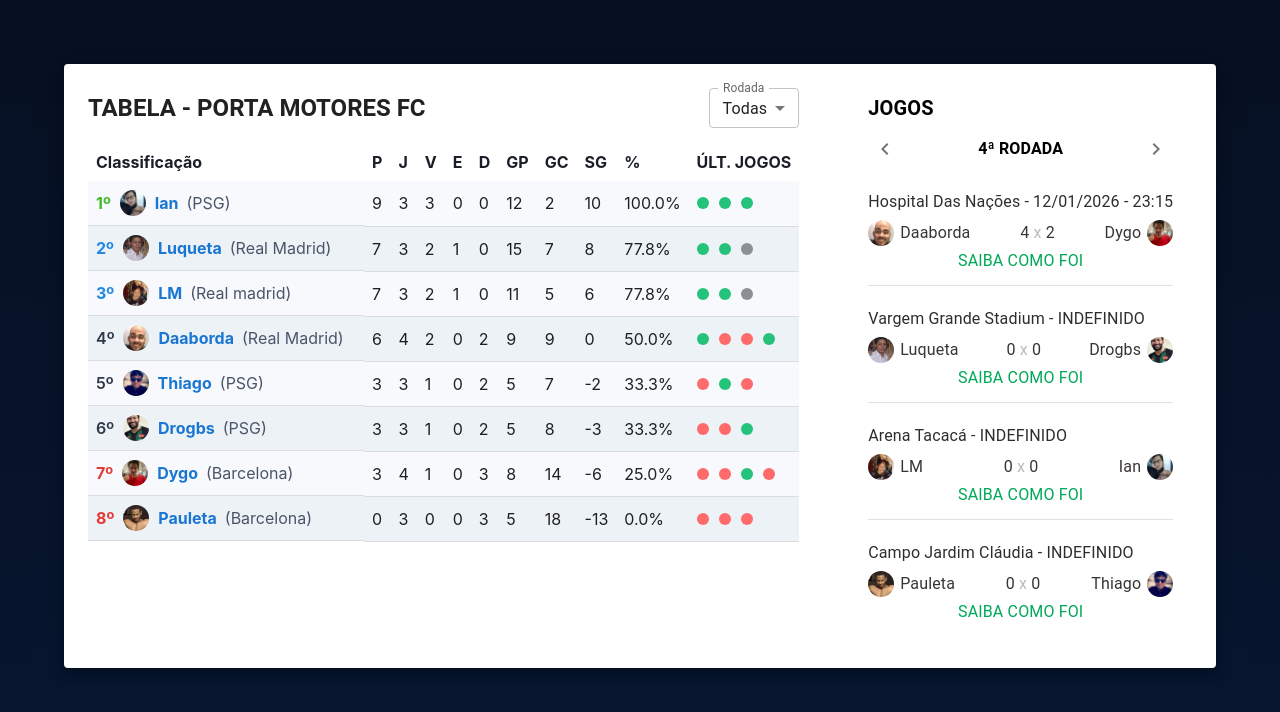
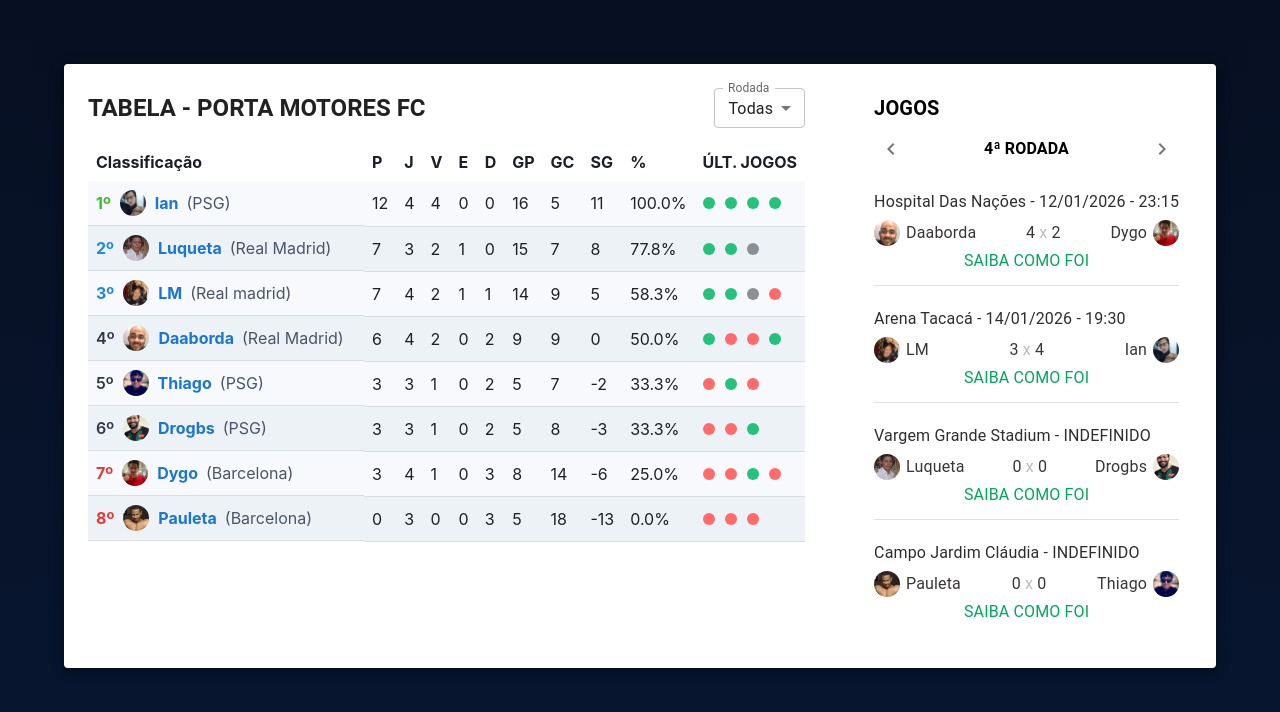
Before and after one commit to Lucasds98/eafc-portal-motores, a React (Vite) app: page / in a window 1280 px wide. Shown: the top 712 px of the page. Built offline with nearby package versions, Linux system fonts and the light colour scheme; the HTML template or start-up script is replaced by a standard one.

Commit message:
jogo 2 rdd 4

```diff
--- a/src/data/games.js
+++ b/src/data/games.js
@@ -23,8 +23,8 @@ export const games = [
 
   // RDD 4
   { id: 'r4-j1', rdd: 4, timeA: 7, timeB: 3, golsA: 4, golsB: 2, status: 'finalizado', local: 'Hospital Das Nações', data: '2026-01-12', hora: '23:15' },
-  { id: 'r4-j2', rdd: 4, timeA: 1, timeB: 5, golsA: 0, golsB: 0, status: 'pendente', local: 'Vargem Grande Stadium', data: 'INDEFINIDO', hora: '' },
-  { id: 'r4-j3', rdd: 4, timeA: 6, timeB: 4, golsA: 0, golsB: 0, status: 'pendente', local: 'Arena Tacacá', data: 'INDEFINIDO', hora: '' },
+  { id: 'r4-j2', rdd: 4, timeA: 6, timeB: 4, golsA: 3, golsB: 4, status: 'finalizado', local: 'Arena Tacacá', data: '2026-01-14', hora: '19:30' },
+  { id: 'r4-j3', rdd: 4, timeA: 1, timeB: 5, golsA: 0, golsB: 0, status: 'pendente', local: 'Vargem Grande Stadium', data: 'INDEFINIDO', hora: '' },
   { id: 'r4-j4', rdd: 4, timeA: 8, timeB: 2, golsA: 0, golsB: 0, status: 'pendente', local: 'Campo Jardim Cláudia', data: 'INDEFINIDO', hora: '' },
 
   // RDD 5
--- a/src/data/matches.js
+++ b/src/data/matches.js
@@ -45,4 +45,7 @@ export const matches = [
   //JOGO 1
   { rdd: 4, jogadorId: 7, result: 'V', golsPro: 4, golsContra: 2 },
   { rdd: 4, jogadorId: 3, result: 'D', golsPro: 2, golsContra: 4 },
+  //JOGO 2
+  { rdd: 4, jogadorId: 6, result: 'D', golsPro: 3, golsContra: 4 },
+  { rdd: 4, jogadorId: 4, result: 'V', golsPro: 4, golsContra: 3 },
 ];
```
